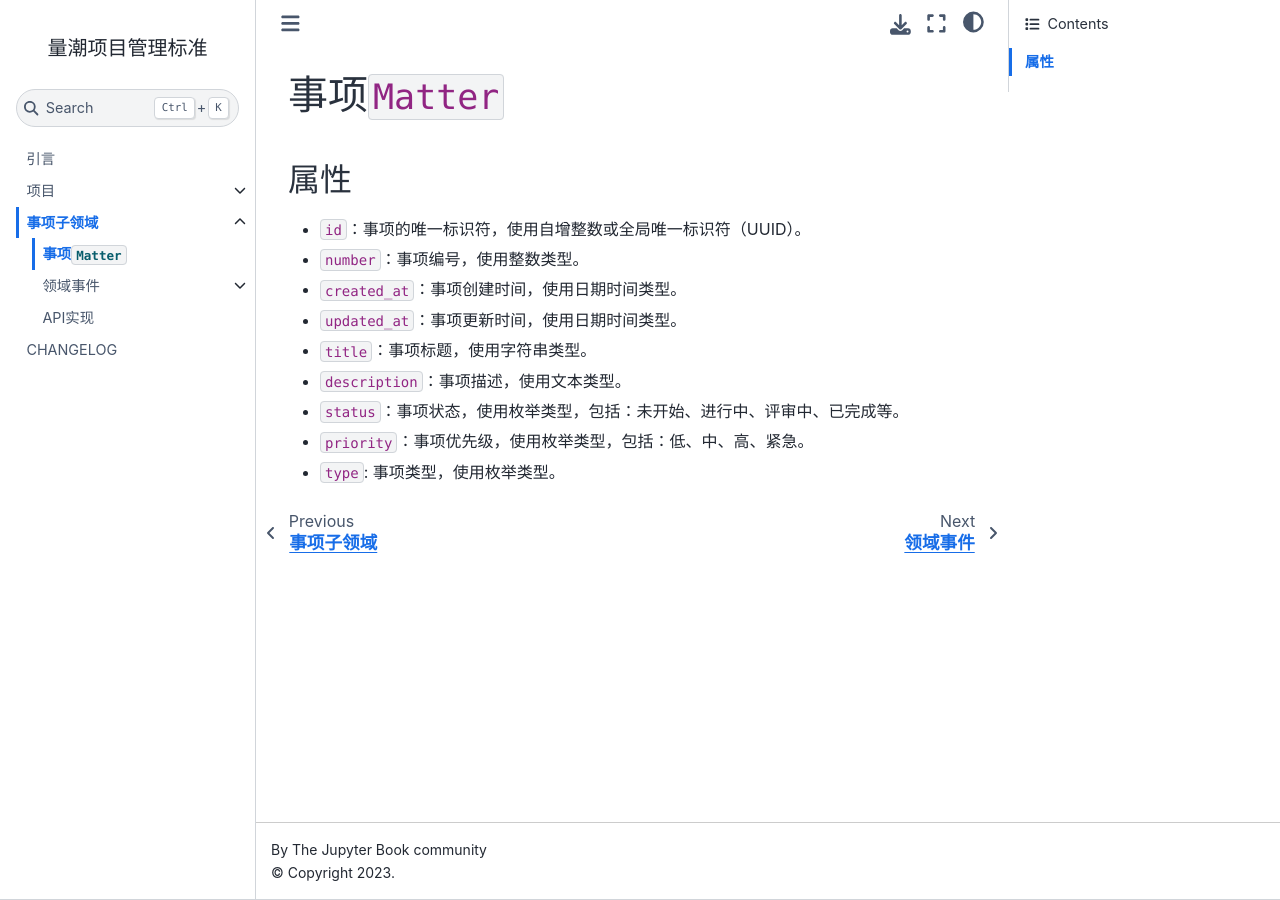
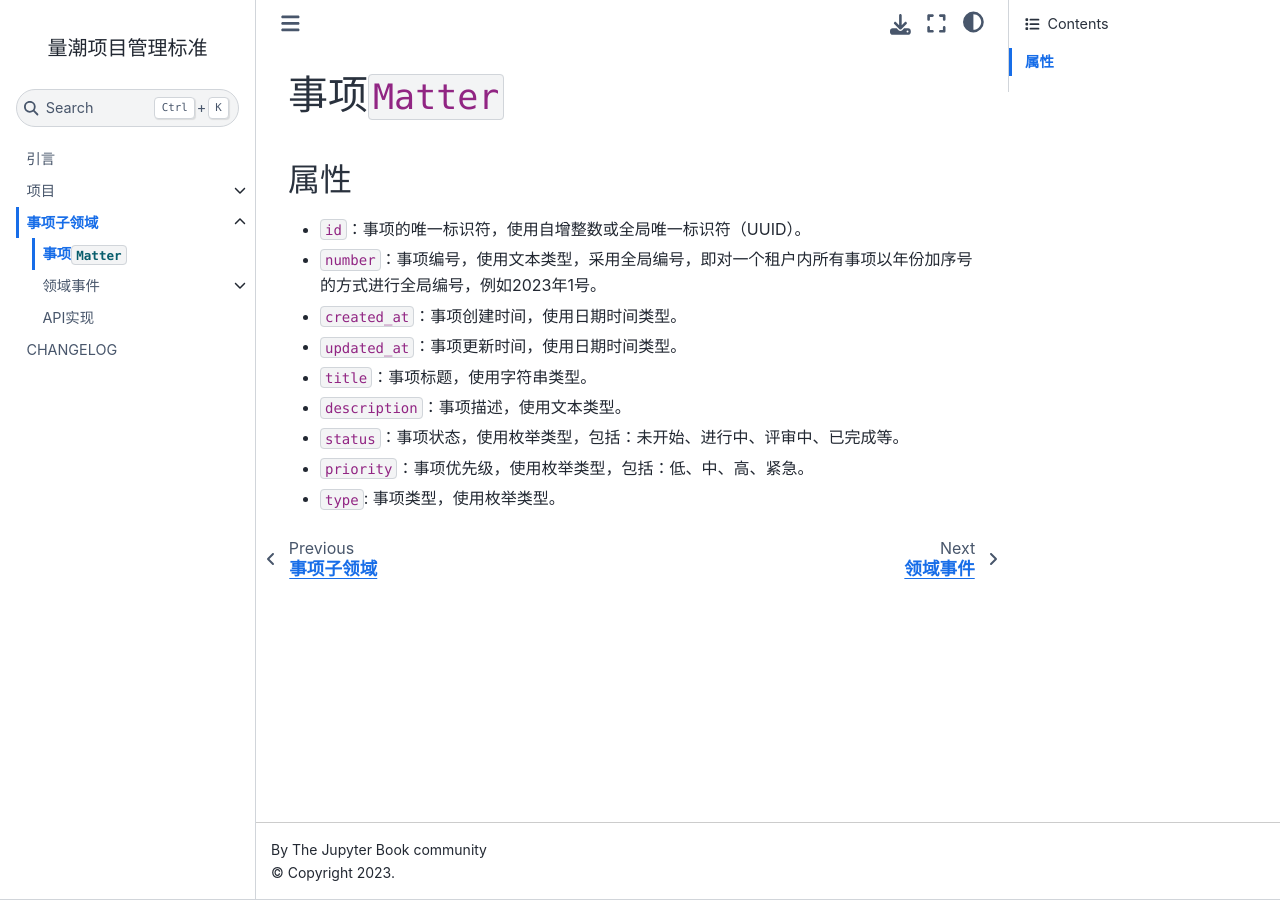
Before and after one commit to quanttide/quanttide-specification-of-project-management, a Jupyter Book: the page built from matters/domain_models/README.md, in a window 1280 px wide. Built offline with Jupyter Book 1.0.4 settings and Sphinx 7.4.7 and the Sphinx Book theme 1.1.4, drawn with Linux system fonts in a browser that asks for light colours.

Commit message:
feat: 修改事项编号属性为全局编号方案

```diff
--- a/matters/domain_models/README.md
+++ b/matters/domain_models/README.md
@@ -3,7 +3,7 @@
 ## 属性
 
 - `id`：事项的唯一标识符，使用自增整数或全局唯一标识符（UUID）。
-- `number`：事项编号，使用整数类型。
+- `number`：事项编号，使用文本类型，采用全局编号，即对一个租户内所有事项以年份加序号的方式进行全局编号，例如2023年1号。
 - `created_at`：事项创建时间，使用日期时间类型。
 - `updated_at`：事项更新时间，使用日期时间类型。
 - `title`：事项标题，使用字符串类型。
```
